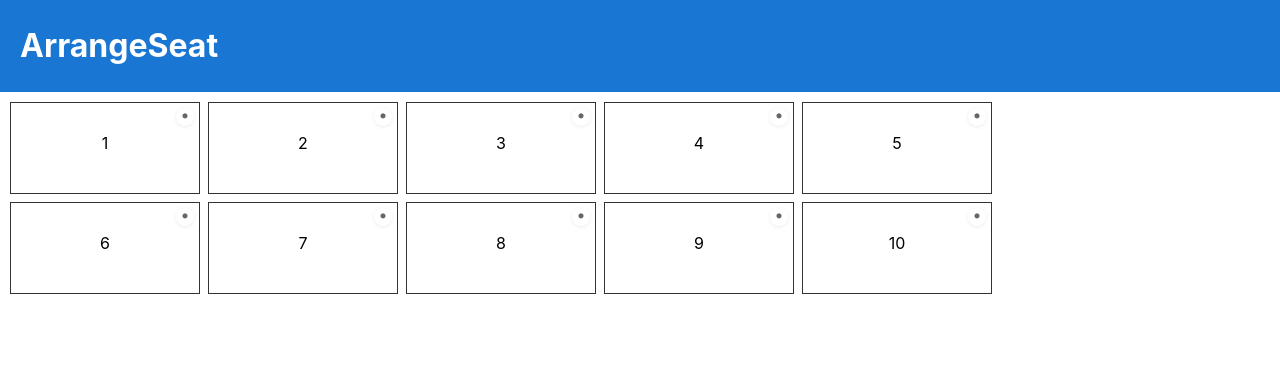
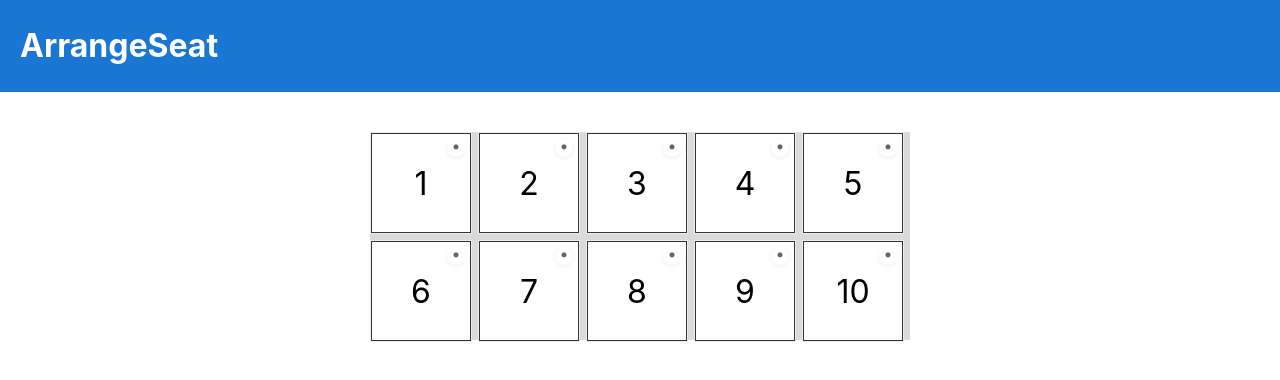
Before and after one commit to hanyuta/ArrangeSeat, a React (Create React App) app in the folder frontend/: page /top in a window 1280 px wide. Shown: the top 380 px of the page. Built offline with nearby package versions, Linux system fonts and the light colour scheme.

Commit message:
ライブラリ変更
grid-layout->react-dnd

```diff
--- a/frontend/package.json
+++ b/frontend/package.json
@@ -8,10 +8,12 @@
     "@testing-library/react": "^16.3.0",
     "@testing-library/user-event": "^13.5.0",
     "react": "^18.2.0",
+    "react-dnd": "^16.0.1",
+    "react-dnd-html5-backend": "^16.0.1",
     "react-dom": "^18.2.0",
     "react-grid-layout": "^1.5.2",
     "react-resizable": "^3.0.5",
-    "react-router-dom": "^7.6.2",
+    "react-router-dom": "^7.6.3",
     "react-scripts": "5.0.1",
     "web-vitals": "^2.1.4"
   },
--- a/frontend/src/components/pages/TopPage/TopPage.css
+++ b/frontend/src/components/pages/TopPage/TopPage.css
@@ -25,3 +25,20 @@
 .rotate-dot:hover {
     background: #e0e0e0;
 }
+
+.grid {
+    background: #dadada;
+}
+
+.box {
+    background: #fff;
+    border: 1px solid #333;
+    text-align: center;
+    line-height: 100px;
+    font-size: 2rem;
+    position: relative;
+    transition: transform 0.3s;
+    width: 100px;
+    height: 100px;
+    box-sizing: border-box;
+}
--- a/frontend/src/components/pages/TopPage/TopPage.jsx
+++ b/frontend/src/components/pages/TopPage/TopPage.jsx
@@ -1,72 +1,155 @@
 import React, { useState } from "react";
-import './TopPage.css';
-import GridLayout from 'react-grid-layout';
-import 'react-grid-layout/css/styles.css';
-import 'react-resizable/css/styles.css';
+import { DndProvider, useDrag, useDrop } from "react-dnd";
+import { HTML5Backend } from "react-dnd-html5-backend";
+import "./TopPage.css";
 
-function TopPage() {
-  // 10個の要素のレイアウト初期値
-  const layout = [
-    { i: '1', x: 0, y: 0, w: 2, h: 2 },
-    { i: '2', x: 2, y: 0, w: 2, h: 2 },
-    { i: '3', x: 4, y: 0, w: 2, h: 2 },
-    { i: '4', x: 6, y: 0, w: 2, h: 2 },
-    { i: '5', x: 8, y: 0, w: 2, h: 2 },
-    { i: '6', x: 0, y: 2, w: 2, h: 2 },
-    { i: '7', x: 2, y: 2, w: 2, h: 2 },
-    { i: '8', x: 4, y: 2, w: 2, h: 2 },
-    { i: '9', x: 6, y: 2, w: 2, h: 2 },
-    { i: '10', x: 8, y: 2, w: 2, h: 2 },
-  ];
+const BOX = "BOX";
+const GRID_SIZE = 5; // 5x2のグリッド
 
-  // 各ボックスの回転角度をstateで管理（初期値0度）
-  const [rotations, setRotations] = useState(Array(10).fill(0));
-
-  // ドットにhoverしたときの処理
-  const handleDotHover = (index) => {
-    setRotations(prev => {
-      const newRotations = [...prev];
-      newRotations[index] = (newRotations[index] + 90) % 360;
-      return newRotations;
+// ドラッグ対象のボックス
+function DraggableBox({ id, x, y, rotation, onMove, onRotate }) {
+  const [{ isDragging }, drag] = useDrag({
+    type: BOX,
+    item: { id, x, y },
+    collect: (monitor) => ({
+      isDragging: monitor.isDragging(),
+    }),
   });
-  };
 
   return (
-    <div>
-      <GridLayout
-        className="layout"
-        layout={layout}
-        cols={10}
-        rowHeight={40}
-        width={1000}
-        isResizable={false}
-        isDraggable={true}
-        compactType={null}
-      >
-        {Array.from({ length: 10 }, (_, i) => (
-          <div key={String(i + 1)} style={{ border: '1px solid #333', background: '#fff', textAlign: 'center', lineHeight: '80px', position: 'relative' }}>
     <div
+      ref={drag}
+      className="box"
       style={{
-                width: '100%',
-                height: '100%',
-                transition: 'transform 0.3s',
-                transform: `rotate(${rotations[i]}deg)`
+        gridColumn: x + 1,
+        gridRow: y + 1,
+        opacity: isDragging ? 0.5 : 1,
+        transform: `rotate(${rotation}deg)`,
+        transition: "transform 0.3s",
+        cursor: "move",
+        position: "relative",
       }}
     >
-              {i + 1}
+      {id + 1}
       <span
         className="rotate-dot"
-                onClick={e => { e.stopPropagation(); handleDotHover(i); }}
-                title="ここにカーソルを乗せると回転します"
+        onClick={(e) => {
+          e.stopPropagation();
+          onRotate(id);
+        }}
+        title="クリックで90度回転"
+        style={{
+          position: "absolute",
+          top: 5,
+          right: 5,
+          zIndex: 2,
+          fontSize: "1.5rem",
+          color: "#666",
+          cursor: "pointer",
+          userSelect: "none",
+        }}
       >
         ・
       </span>
     </div>
-          </div>
-        ))}
-      </GridLayout>
+  );
+}
+
+// グリッドの各マス
+function GridCell({ x, y, onDropBox, children }) {
+  const [, drop] = useDrop({
+    accept: BOX,
+    drop: (item) => {
+      onDropBox(item.id, x, y);
+    },
+  });
+
+  return (
+    <div
+      ref={drop}
+      className="grid-cell"
+      style={{
+        border: "1px solid #eee",
+        width: "100%",
+        height: "100%",
+        position: "relative",
+      }}
+    >
+      {children}
     </div>
   );
 }
 
+function TopPage() {
+  // 10個のボックスの位置と回転を管理
+  const [boxes, setBoxes] = useState(
+    Array.from({ length: 10 }, (_, i) => ({
+      id: i,
+      x: i % GRID_SIZE,
+      y: Math.floor(i / GRID_SIZE),
+      rotation: 0,
+    }))
+  );
+
+  // ボックスの移動
+  const moveBox = (id, x, y) => {
+    setBoxes((prev) =>
+      prev.map((box) =>
+        box.id === id ? { ...box, x, y } : box
+      )
+    );
+  };
+
+  // ボックスの回転
+  const rotateBox = (id) => {
+    setBoxes((prev) =>
+      prev.map((box) =>
+        box.id === id
+          ? { ...box, rotation: (box.rotation + 90) % 360 }
+          : box
+      )
+    );
+  };
+
+  // グリッドの描画
+  const gridCells = [];
+  for (let y = 0; y < 2; y++) {
+    for (let x = 0; x < GRID_SIZE; x++) {
+      const box = boxes.find((b) => b.x === x && b.y === y);
+      gridCells.push(
+        <GridCell key={`${x}-${y}`} x={x} y={y} onDropBox={moveBox}>
+          {box && (
+            <DraggableBox
+              id={box.id}
+              x={box.x}
+              y={box.y}
+              rotation={box.rotation}
+              onMove={moveBox}
+              onRotate={rotateBox}
+            />
+          )}
+        </GridCell>
+      );
+    }
+  }
+
+  return (
+    <DndProvider backend={HTML5Backend}>
+      <div
+        className="grid"
+        style={{
+          display: "grid",
+          gridTemplateColumns: `repeat(${GRID_SIZE}, 100px)`,
+          gridTemplateRows: "repeat(2, 100px)",
+          gap: "8px",
+          width: `${GRID_SIZE * 108}px`,
+          margin: "40px auto",
+        }}
+      >
+        {gridCells}
+      </div>
+    </DndProvider>
+  );
+}
+
 export default TopPage;
```
Also changed, not shown: 1 other file (tests, documents, lock files or other folders). Lines whose indentation alone changed are shown as unchanged.
